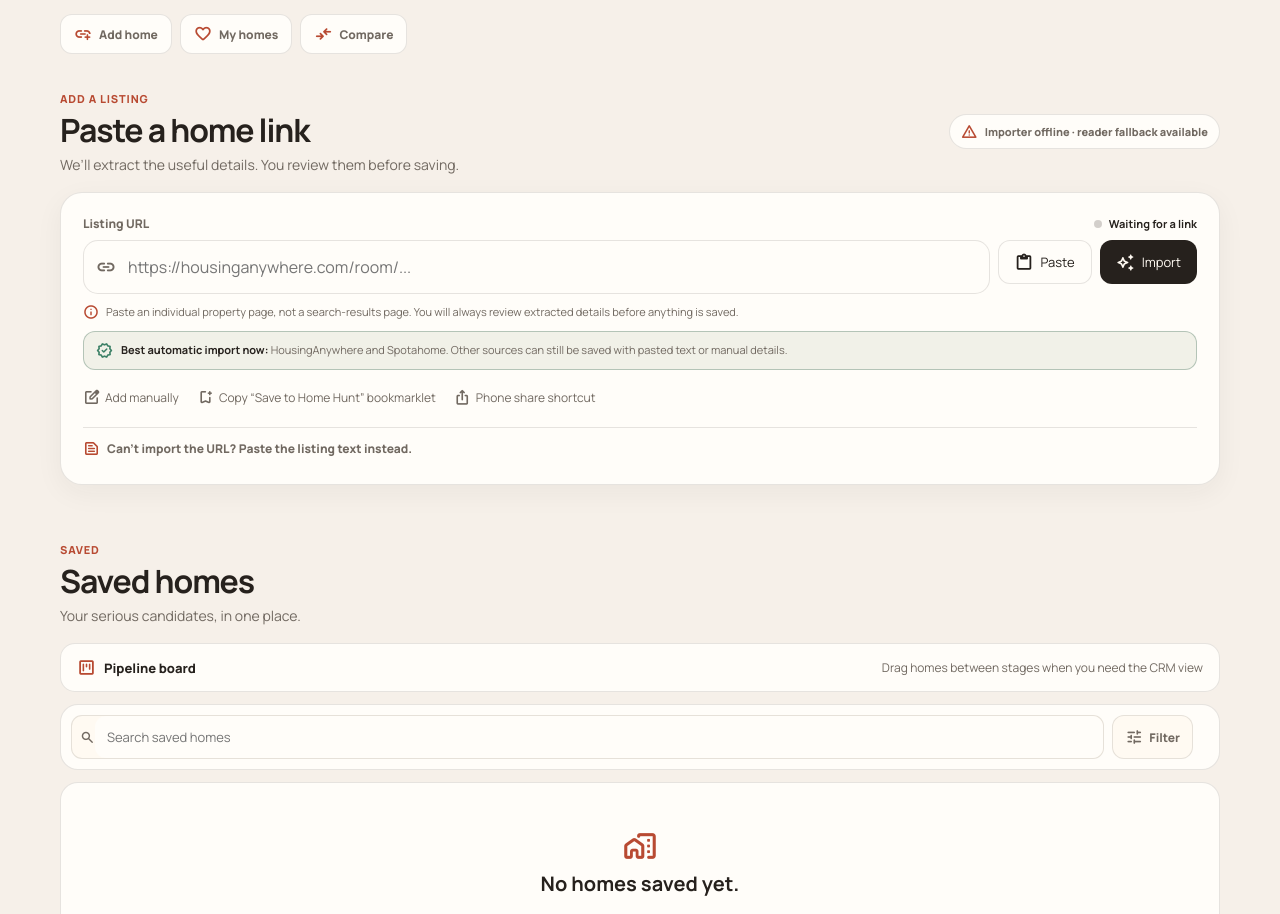
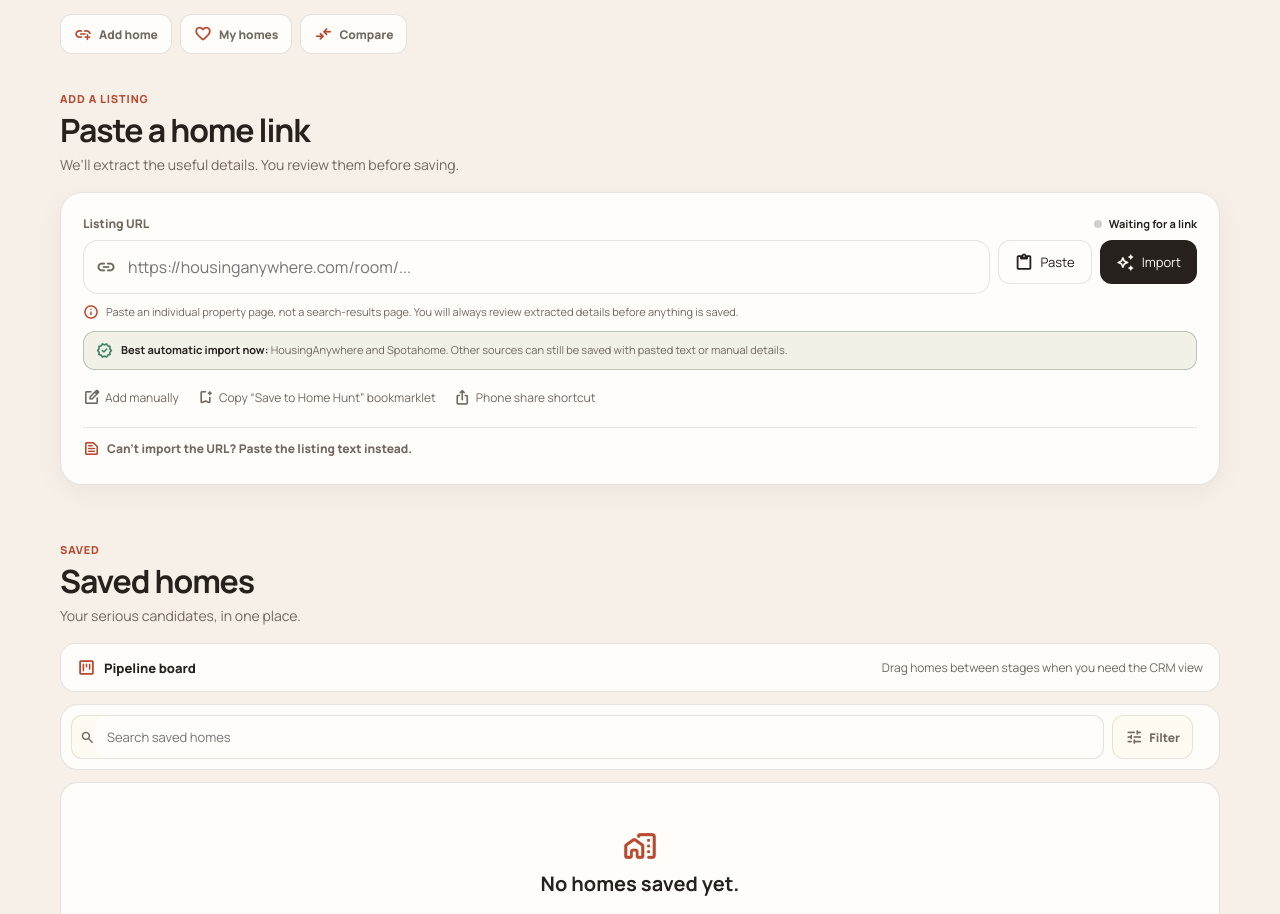
Before and after one commit to Kami80/POLIMI-2026, a plain HTML site: page housing.html in a window 1280 px wide. Shown: the part 958-1872 px from the top of the page. Drawn offline with nearby package versions, Linux system fonts and the light colour scheme; no server answers.

Commit message:
Add files via upload

```diff
--- a/housing.html
+++ b/housing.html
@@ -186,7 +186,6 @@
 <nav aria-label="Milan Home Hunt sections" class="hunt-jumpbar"><a href="#quickAdd"><span class="material-symbols-rounded">add_link</span>Add home</a><a href="#myHomes"><span class="material-symbols-rounded">favorite</span>My homes</a><a href="#compareHomes"><span class="material-symbols-rounded">compare_arrows</span>Compare</a></nav><section aria-labelledby="quickAddTitle" class="hunt-section quick-add-section" id="quickAdd" data-mobile-screen="home">
 <div class="hunt-section-heading compact-heading">
 <div><span class="section-index">ADD A LISTING</span><h2 id="quickAddTitle">Paste a home link</h2><p>We’ll extract the useful details. You review them before saving.</p></div>
-<span class="best-effort-pill" id="importerStatus"><span class="material-symbols-rounded">shield_lock</span><span>Checking importer…</span></span>
 </div>
 <div class="quick-import hunt-card">
 <div class="quick-import-main">
```
